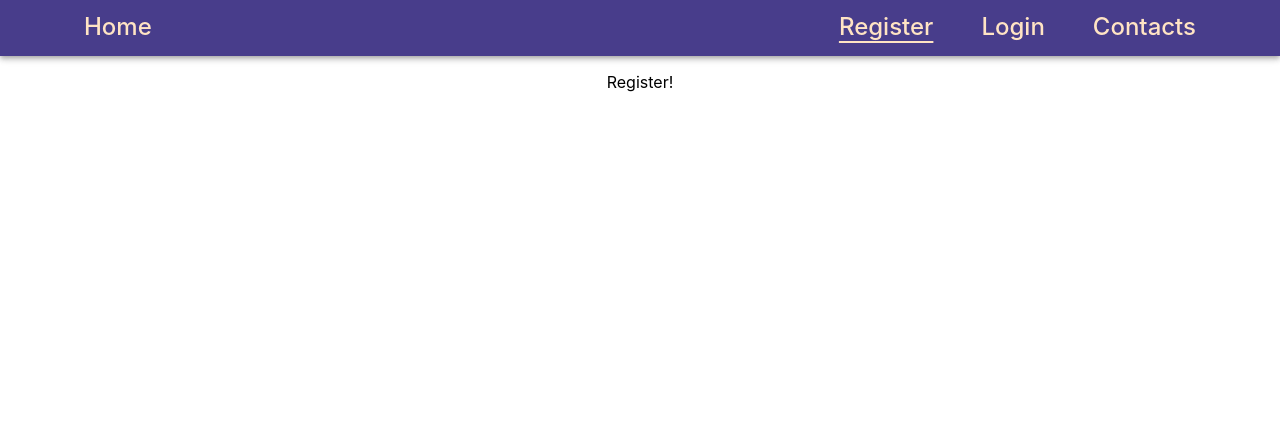
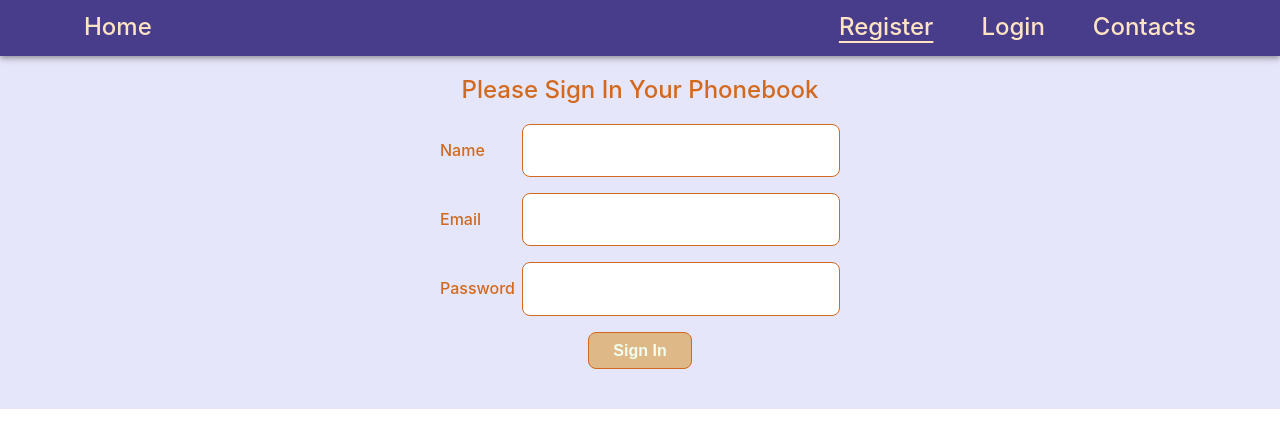
Before and after one commit to AndriiTkac4ov/goit-react-hw-08-phonebook, a React (Create React App) app: page /register in a window 1280 px wide. Shown: the top 448 px of the page. Built offline with nearby package versions, Linux system fonts and the light colour scheme.

Commit message:
create Register page

```diff
--- a/package.json
+++ b/package.json
@@ -15,6 +15,7 @@
     "react-redux": "^8.0.5",
     "react-router-dom": "^6.8.1",
     "react-scripts": "5.0.1",
+    "react-toastify": "^9.1.1",
     "styled-components": "^5.3.6",
     "web-vitals": "^2.1.3"
   },
--- a/src/components/Layout/Layout.jsx
+++ b/src/components/Layout/Layout.jsx
@@ -3,8 +3,8 @@ import { Navigation } from '../Navigation/Navigation';
 import { Outlet } from 'react-router-dom';
 import { Suspense } from "react";
 import Loader from '../Loader/Loader';
-// import { ToastContainer } from 'react-toastify';
-// import 'react-toastify/dist/ReactToastify.css';
+import { ToastContainer } from 'react-toastify';
+import 'react-toastify/dist/ReactToastify.css';
 
 export const Layout = () => {
     return (
@@ -17,7 +17,7 @@ export const Layout = () => {
                     <Outlet />
                 </Suspense>
             </main>
-            {/* <ToastContainer /> */}
+            <ToastContainer />
         </>
     )
 }
--- a/src/pages/Contacts/Contacts.jsx
+++ b/src/pages/Contacts/Contacts.jsx
@@ -4,7 +4,11 @@ import ContactList from "components/ContactList/ContactList";
 import Loader from "components/Loader/Loader";
 import { selectIsLoading} from "redux/selectors";
 import { useSelector } from "react-redux";
-import { ContactsGroup, AppTitle, ContactsTitle } from "./Contacts.styled";
+import {
+    ContactsGroup,
+    AppTitle,
+    ContactsTitle,
+} from "./Contacts.styled";
 
 const Contacts = () => {
     const isLoading = useSelector(selectIsLoading);
--- a/src/pages/Login/Login.jsx
+++ b/src/pages/Login/Login.jsx
@@ -1,6 +1,6 @@
 const Login = () => {
     return (
-        <p style={{textAlign: "center"}}>Login!</p>
+        <p style={{textAlign: "center"}}>Don't hesitate - login!</p>
     )
 }
 
--- a/src/pages/Register/Register.jsx
+++ b/src/pages/Register/Register.jsx
@@ -1,6 +1,106 @@
+import axios from "axios";
+import { useState } from "react";
+import { toast } from "react-toastify";
+// import { useDispatch, useSelector } from "react-redux";
+// import { nanoid } from "nanoid";
+// import { selectContacts } from "redux/selectors";
+// import * as contactsOperations from "redux/contacts/contactsOperations";
+import Loader from "components/Loader/Loader";
+import {
+    RegisterGroup,
+    RegisterTitle,
+    Form,
+    LabelField,
+    InputField,
+    ButtonAdding,
+} from "./Register.styled";
+
+const initialState = {
+    name: '',
+    email: '',
+    password: '',
+}
+
 const Register = () => {
+    const [isLoading, setIsLoading] = useState(false);
+    const [values, setValues] = useState(initialState);
+
+    const handleInputChange = (event) => {
+        const { name, value } = event.currentTarget;
+
+        setValues(prev => ({...prev, [name]: value}))
+    }
+
+    const handleSubmit = async (event) => {
+        event.preventDefault();
+
+        console.log(values);
+
+        try {
+            setIsLoading(true);
+            await axios.post('https://connections-api.herokuapp.com/users/signup', values);
+            setIsLoading(false);
+            toast.success('Congratulate! You have just become the owner of Phonebook!');
+        } catch (error) {
+            console.log(error);
+            toast.error('Houston! We have a problem!');
+        }
+
+        setValues(initialState);
+    }
+
     return (
-        <p style={{textAlign: "center"}}>Register!</p>
+        <RegisterGroup>
+            {isLoading && <Loader />}
+
+            <RegisterTitle>Please Sign In Your Phonebook</RegisterTitle>
+
+            <Form onSubmit={handleSubmit}>
+                <LabelField>
+                    Name
+                    <InputField
+                        type="text"
+                        name="name"
+                        pattern="^[a-zA-Zа-яА-Я]+(([' -][a-zA-Zа-яА-Я ])?[a-zA-Zа-яА-Я]*)*$"
+                        title="Name may contain only letters, apostrophe, dash and spaces. For example Adrian, Jacob Mercer, Charles de Batz de Castelmore d'Artagnan"
+                        required
+                        autoComplete="off"
+                        value={values.name}
+                        onChange={handleInputChange}
+                    />
+                </LabelField>
+
+                <LabelField>
+                    Email
+                    <InputField
+                        type="email"
+                        name="email"
+                        // pattern="\+?\d{1,4}?[-.\s]?\(?\d{1,3}?\)?[-.\s]?\d{1,4}[-.\s]?\d{1,4}[-.\s]?\d{1,9}"
+                        // title="Phone number must be digits and can contain spaces, dashes, parentheses and can start with +"
+                        required
+                        autoComplete="off"
+                        value={values.email}
+                        onChange={handleInputChange}
+                    />
+                </LabelField>
+
+                <LabelField>
+                    Password
+                    <InputField
+                        type="password"
+                        name="password"
+                        // pattern="\+?\d{1,4}?[-.\s]?\(?\d{1,3}?\)?[-.\s]?\d{1,4}[-.\s]?\d{1,4}[-.\s]?\d{1,9}"
+                        // title="Phone number must be digits and can contain spaces, dashes, parentheses and can start with +"
+                        required
+                        autoComplete="off"
+                        value={values.password}
+                        onChange={handleInputChange}
+                    />
+                </LabelField>
+
+                <ButtonAdding type="submit">Sign In</ButtonAdding>
+            </Form>
+        </RegisterGroup>
     )
 }
 
--- /dev/null
+++ b/src/pages/Register/Register.styled.jsx
@@ -0,0 +1,65 @@
+import styled from 'styled-components';
+
+export const RegisterGroup = styled.div`
+    margin: 0;
+    padding: 16px 40px;
+    text-align: center;
+    background: lavender;
+    color: chocolate;
+`;
+
+export const RegisterTitle = styled.h2`
+    margin: 0 0 8px 0;
+    font-size: ${props => props.theme.spacing(3)};
+    font-weight: 500;
+    line-height: 1.5;
+`;
+
+export const Form = styled.form`
+    width: 400px;
+    margin-right: auto;
+    margin-left: auto;
+    margin-bottom: 16px;
+    padding: 8px;
+`;
+
+export const LabelField = styled.label`
+    display: flex;
+    justify-content: space-between;
+    align-items: center;
+    margin-bottom: 16px;
+    font-size: ${props => props.theme.spacing(2)};
+    font-weight: 500;
+    line-height: 1.2;
+`;
+
+export const InputField = styled.input`
+    padding: 16px;
+    font-size: ${props => props.theme.spacing(2)};
+    line-height: 1.2;
+    border: 1px solid chocolate;
+    border-radius: ${props => props.theme.spacing(1)};
+    width: 284px;
+    cursor: pointer;
+`;
+
+export const ButtonAdding = styled.button`
+    padding: 8px 24px;
+    font-size: ${props => props.theme.spacing(2)};
+    font-weight: 700;
+    line-height: 1.2;
+    border: 1px solid chocolate;
+    border-radius: ${props => props.theme.spacing(1)};
+    cursor: pointer;
+    background: burlywood;
+    color: honeydew;
+    transition: background-color 0.25s ease-in-out, color 0.25s ease-in-out, border-color 0.25s ease-in-out, transform 250ms cubic-bezier(0.4, 0, 0.2, 1);
+
+    &:hover,
+    &:focus {
+        background: chocolate;
+        color: springgreen;
+        border: 1px solid springgreen;
+        transform: scale(1.1);
+    }
+`;
```
Also changed, not shown: 1 other file (tests, documents, lock files or other folders).
